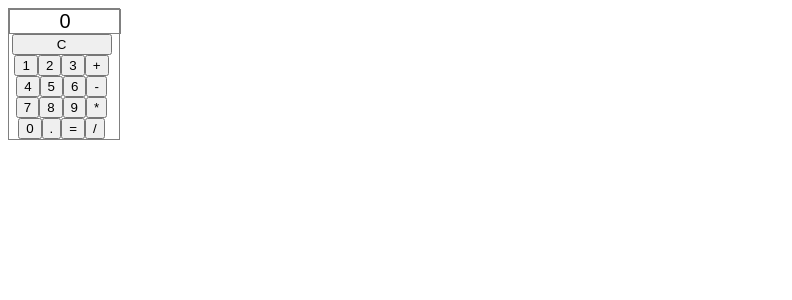
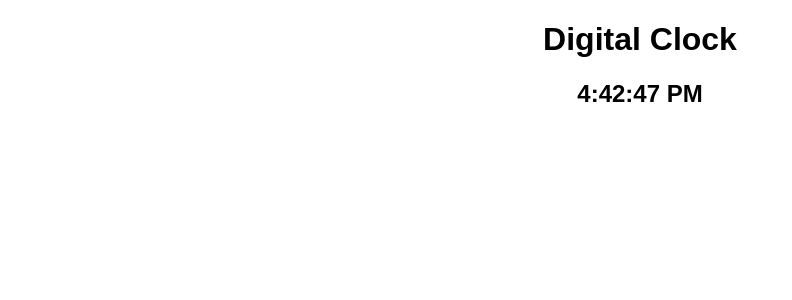
Before and after one commit to sarveshatale-stack/React_Assignment_4, a React (Create React App) app: page / in a window 1280 px wide. Shown: the top 300 px of the page, without its empty margins (0-792 px from the left). Built offline with nearby package versions, Linux system fonts and the light colour scheme.

Commit message:
Degital Clock

```diff
--- a/src/App.js
+++ b/src/App.js
@@ -2,10 +2,12 @@ import React from "react";
 import "./styles.css";
 import Calculator from "./components/Calculator";
 import "./components/Calculator.css";
+import DigitalClock from "./components/DigitalClock";
 export default function App() {
   return (
     <div className="App">
-      <Calculator />
+      {/* <Calculator /> */}
+      <DigitalClock />
       {/* <h1>Hello CodeSandbox</h1>
       <h2>Start editing to see some magic happen!</h2> */}
     </div>
--- /dev/null
+++ b/src/components/DigitalClock.js
@@ -0,0 +1,30 @@
+import React, { Component } from "react";
+
+class DigitalClock extends Component {
+  constructor() {
+    super();
+    this.state = { time: new Date() };
+  }
+
+  componentDidMount() {
+    this.update = setInterval(() => {
+      this.setState({ time: new Date() });
+    }, 1 * 1000); // every 1 seconds
+  }
+
+  componentWillUnmount() {
+    clearInterval(this.update);
+  }
+
+  render() {
+    const { time } = this.state;
+
+    return (
+      <div>
+        <h1>Digital Clock</h1>
+        <h2>{time.toLocaleTimeString()}</h2>
+      </div>
+    );
+  }
+}
+export default DigitalClock;
```
